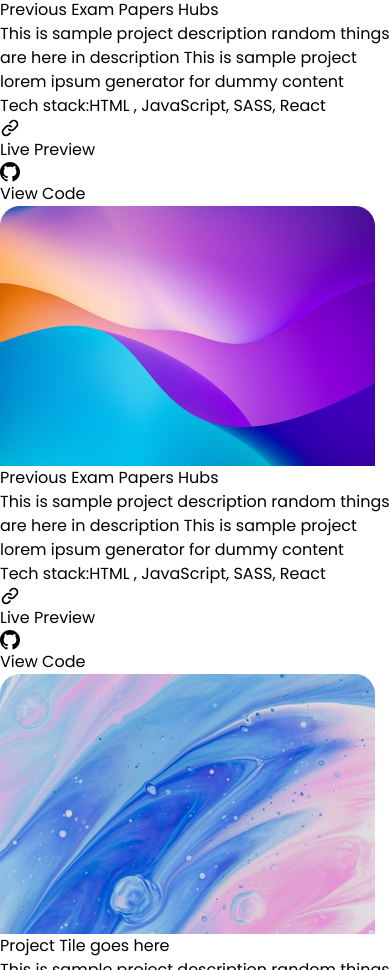
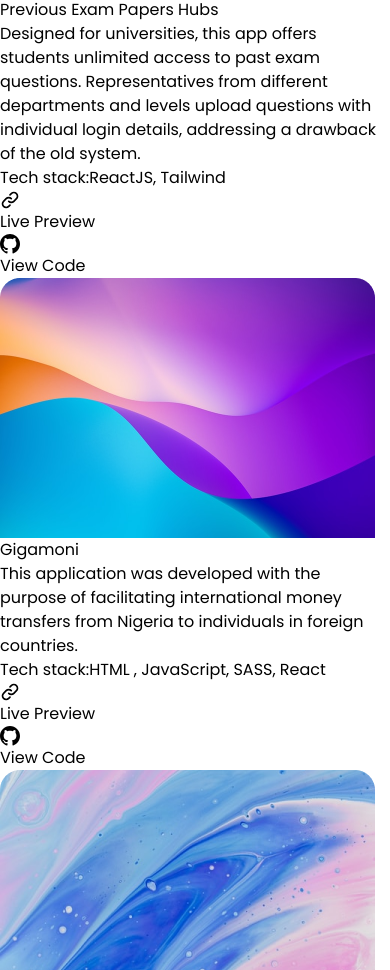
Before and after one commit to himarnoel/Portfolio, a React (Vite) app: page / in a window 390 px wide. Shown: the part 2809-3779 px from the top of the page. Built offline with nearby package versions, Linux system fonts and the light colour scheme.

Commit message:
working on projects

```diff
--- a/src/Components/Tabs/Projects.tsx
+++ b/src/Components/Tabs/Projects.tsx
@@ -1,9 +1,9 @@
 import useTab from "./useTab";
 import Tabs from "./Tabs";
-import LandingPage from "./TabFiles/LandingPage";
-import Application from "./TabFiles/Application";
+import WebApplication from "./TabFiles/WebApplication";
+import Application from "./TabFiles/LandingPages";
 import Articles from "./TabFiles/Articles";
-
+import LandingPages from "./TabFiles/LandingPages";
 
 const Projects = () => {
   const hooks = useTab();
@@ -19,9 +19,9 @@ const Projects = () => {
         setCheckIndex={hooks.setcheckindex}
       />
       {hooks.checkindex === 0 ? (
-        <LandingPage />
+        <WebApplication />
       ) : hooks.checkindex === 1 ? (
-        <Application />
+        <LandingPages />
       ) : (
         <Articles />
       )}
--- a/src/Components/Tabs/TabFiles/Application.tsx
+++ /dev/null
@@ -1,9 +0,0 @@
-
-
-const Application = () => {
-  return (
-    <div>Application</div>
-  )
-}
-
-export default Application
--- /dev/null
+++ b/src/Components/Tabs/TabFiles/LandingPages.tsx
@@ -0,0 +1,5 @@
+const LandingPages: React.FC = () => {
+  return <div>LandingPages</div>;
+};
+
+export default LandingPages;
--- a/src/Components/Tabs/TabFiles/LandingPage.tsx
+++ b/src/Components/Tabs/TabFiles/WebApplication.tsx
@@ -3,20 +3,64 @@ import link from "../../../assets/images/link.svg";
 import github from "../../../assets/images/github.svg";
 import img2 from "../../../assets/images/p2.png";
 import img3 from "../../../assets/images/p3.png";
-const LandingPage = () => {
+const WebApplication = () => {
   return (
     <div>
-      <div className="grid lg:grid-cols-3 place-items-center gap-y-10 gap-x-20 mt-20">
+      <div className="grid lg:grid-cols-3 place-items-start gap-y-10 gap-x-20 mt-20">
         <div className="w-full shadow-[2px_2px_100px_0px_rgba(0,_0,_0,_0.20)]  rounded-[20px] min-h-[32rem]">
-          <img src={image} alt="" className="w-full object-fill" />
+          <a href="https://lurm.vercel.app/" target="_blank">
+            <img src={image} alt="" className="w-full object-fill" />
+          </a>
           <div className="flex flex-col  gap-y-4 w-full px-4 pb-2">
             <p className="text-[#000] text-[28px]  font-bold">
               Previous Exam Papers Hubs
             </p>
+            <p className="text-justify">
+              Designed for universities, this app offers students unlimited
+              access to past exam questions. Representatives from different
+              departments and levels upload questions with individual login
+              details, addressing a drawback of the old system.
+            </p>
+            <p className="flex items-center gap-x-2">
+              <span className="text-[16px] font-[400] text-[#42446E]">
+                Tech stack:
+              </span>
+              <span className="text-[#42446E] font-[300]  text-[14px]">
+                ReactJS, Tailwind
+              </span>
+            </p>
+            <div className="flex items-center justify-between">
+              <div className="flex gap-x-1">
+                <img src={link} alt="" />
+                <a
+                  href="https://lurm.vercel.app/"
+                  target="_blank"
+                  className="text-[#000] text-[16px] underline"
+                >
+                  Live Preview
+                </a>
+              </div>
+              <div className="flex gap-x-1">
+                <img src={github} alt="" />
+                <a
+                  target="_blank"
+                  href="https://github.com/himarnoel/Lurm"
+                  className="text-[#000] text-[16px] underline"
+                >
+                  View Code
+                </a>
+              </div>
+            </div>
+          </div>
+        </div>
+        <div className="w-full shadow-[2px_2px_100px_0px_rgba(0,_0,_0,_0.20)]  rounded-[20px] min-h-[32rem]">
+          <img src={img2} alt="" className="w-full object-fill" />
+          <div className="flex flex-col  gap-y-8 w-full px-4 pb-2">
+            <p className="text-[#000] text-[28px]  font-bold">Gigamoni</p>
             <p className="s">
-              This is sample project description random things are here in
-              description This is sample project lorem ipsum generator for dummy
-              content
+              This application was developed with the purpose of facilitating
+              international money transfers from Nigeria to individuals in
+              foreign countries.
             </p>
             <p className="flex items-center gap-x-2">
               <span className="text-[16px] font-[400] text-[#42446E]">
@@ -29,50 +73,23 @@ const LandingPage = () => {
             <div className="flex items-center justify-between">
               <div className="flex gap-x-1">
                 <img src={link} alt="" />
-                <span className="text-[#000] text-[16px] underline">
+                <a
+                  href="https://gigamoni.vercel.app/"
+                  target="_blank"
+                  className="text-[#000] text-[16px] underline"
+                >
                   Live Preview
-                </span>
+                </a>
               </div>
               <div className="flex gap-x-1">
                 <img src={github} alt="" />
-                <span className="text-[#000] text-[16px] underline">
+                <a
+                  href="https://gigamoni.vercel.app/"
+                  target="_blank"
+                  className="text-[#000] text-[16px] underline"
+                >
                   View Code
-                </span>
-              </div>
-            </div>
-          </div>
-        </div>
-        <div className="w-full shadow-[2px_2px_100px_0px_rgba(0,_0,_0,_0.20)]  rounded-[20px] min-h-[32rem]">
-          <img src={img2} alt="" className="w-full object-fill" />
-          <div className="flex flex-col  gap-y-8 w-full px-4 pb-2">
-            <p className="text-[#000] text-[28px]  font-bold">
-              Previous Exam Papers Hubs
-            </p>
-            <p className="s">
-              This is sample project description random things are here in
-              description This is sample project lorem ipsum generator for dummy
-              content
-            </p>
-            <p className="flex items-center gap-x-2">
-              <span className="text-[16px] font-[400] text-[#42446E]">
-                Tech stack:
-              </span>
-              <span className="text-[#42446E] font-[300]  text-[14px]">
-                HTML , JavaScript, SASS, React
-              </span>
-            </p>
-            <div className="flex items-center justify-between">
-              <div className="flex gap-x-1">
-                <img src={link} alt="" />
-                <span className="text-[#000] text-[16px] underline">
-                  Live Preview
-                </span>
-              </div>
-              <div className="flex gap-x-1">
-                <img src={github} alt="" />
-                <span className="text-[#000] text-[16px] underline">
-                  View Code
-                </span>
+                </a>
               </div>
             </div>
           </div>
@@ -117,4 +134,4 @@ const LandingPage = () => {
   );
 };
 
-export default LandingPage;
+export default WebApplication;
--- a/src/Components/Tabs/useTab.tsx
+++ b/src/Components/Tabs/useTab.tsx
@@ -2,8 +2,8 @@ import { useState } from "react";
 
 const useTab = () => {
   const [tabs, settabs] = useState<Array<string>>([
+    "Web Application",
     "Landing Page",
-    "Web Application",
     "Articles",
   ]);
   const [checkindex, setcheckindex] = useState<number>(0);
```
